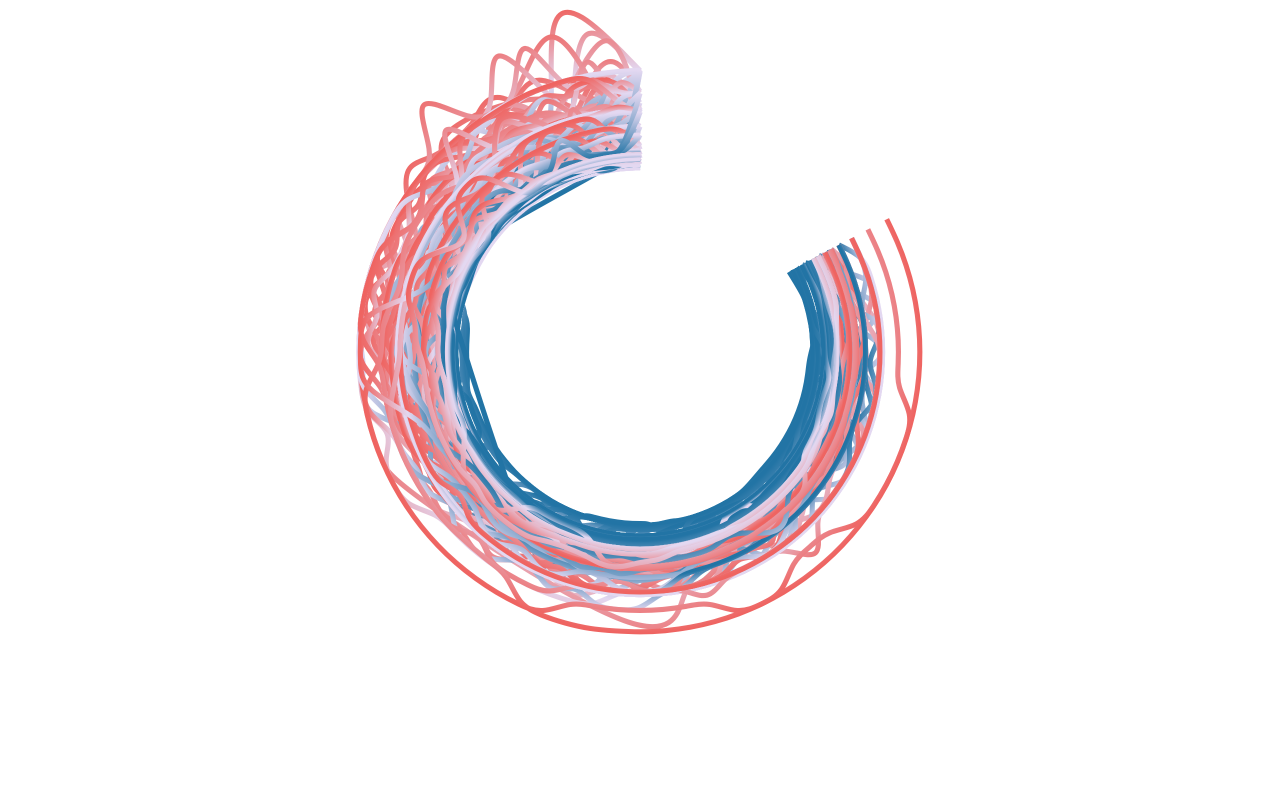
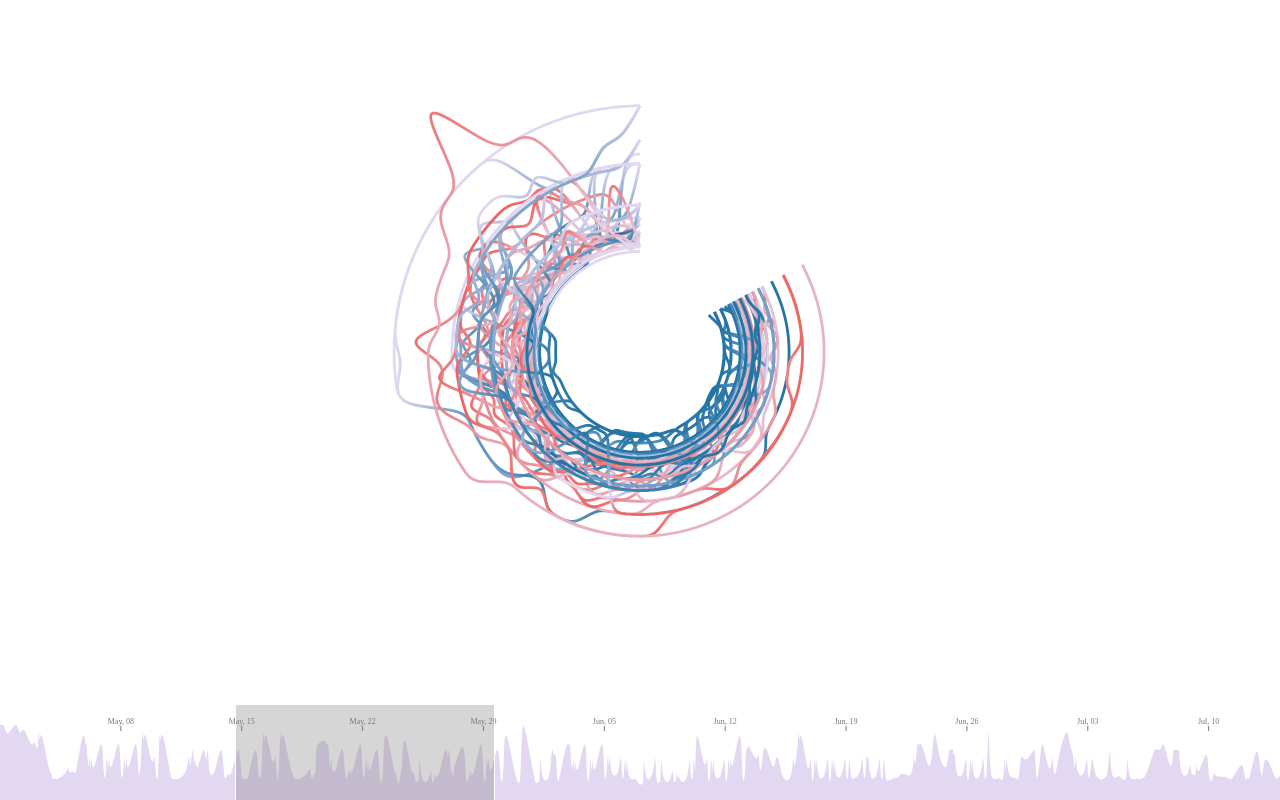
Before and after one commit to higsch/flyhigh, a Svelte app in the folder visualisation/app/: page / in a window 1280 px wide. Built offline with nearby package versions, Linux system fonts and the light colour scheme.

Commit message:
brush working

```diff
--- a/visualisation/app/public/global.css
+++ b/visualisation/app/public/global.css
@@ -10,6 +10,8 @@
 	--low-price: #2274A5;
 	--end-price: #E3D8F1;
 	--high-price: #EF6461;
+
+	--gray: #777;
 }
 
 /* Global dimensions */
@@ -23,6 +25,10 @@ html, body {
 
 /* Components */
 .wrapper {
+	display: flex;
+	align-items: center;
+	justify-content: center;
+	position: relative;
 	width: 100%;
 	height: 100%;
 }
--- a/visualisation/app/src/App.svelte
+++ b/visualisation/app/src/App.svelte
@@ -50,6 +50,8 @@
   // Set up the basic data object
   let data = dataPaths.map(elem => ({name: elem.name, data: []}));
 
+  let timeRange = [];
+
   // Fetch the data from csv and convert to D3 appropriate json
   onMount(async function () {
     data = await Promise.all(dataPaths.map(entry => {
@@ -66,6 +68,7 @@
     <div class="container radial-graph">
       {#await data.find(elem => elem.name === 'flights').data then data}
         <RadialGraph data={data}
+                     timeRange={timeRange}
                      colors={colors} />
       {/await}
     </div>
@@ -74,7 +77,8 @@
     <div class="container time-brush">
       {#await data.find(elem => elem.name === 'flightInfo').data then data}
         <TimeBrush data={data}
-                   colors={colors} />
+                   colors={colors}
+                   on:timerangeselected={(e) => timeRange = e.detail} />
       {/await}
     </div>
   </div>
--- a/visualisation/app/src/RadialGraph/RadialCanvas.svelte
+++ b/visualisation/app/src/RadialGraph/RadialCanvas.svelte
@@ -27,7 +27,7 @@
       .style('height', `${height}px`);
     ctx.scale(sf, sf);
     ctx.translate(width / 2, height / 2);
-    lineWidth = 2 * width / 500;
+    lineWidth = 2 * Math.min(width, height) / 500;
   }
 
   function renderColorGradients() {
--- a/visualisation/app/src/RadialGraph/RadialGraph.svelte
+++ b/visualisation/app/src/RadialGraph/RadialGraph.svelte
@@ -9,8 +9,8 @@
   import { formatTime } from '../utils';
 
   export let data;
-  export let minMaxTime = [];
-  export let maxAnimate = 50;
+  export let timeRange = [];
+  export let maxAnimate = 100;
   export let colors;
 
   const pi2 = 2 * Math.PI;
@@ -21,7 +21,7 @@
   let maxPrice = 0;
   let priceScale;
   let dataPreCalc;
-  let radialDataIndex = {};
+  let radialDataIndex;
   let slicedData;
 
   function dayToAngle(day) {
@@ -68,7 +68,7 @@
     // Define the price scale, i.e. radii
     priceScale = scaleLinear()
       .domain([0, maxPrice])
-      .range([width / 8, Math.min(width, height) * 0.5]);
+      .range([Math.min(width, height) / 11, Math.min(width, height) * 0.5]);
 
     // Nest the data by unique flights
     const dataNested = nest()
@@ -79,6 +79,8 @@
     dataPreCalc = preCalculateGeometry(dataNested);
 
     // build a departure index
+    if (dataPreCalc.length > 0) {
+      radialDataIndex = {};
       dataPreCalc.forEach((d, index) => {
         const departure = formatTime(d.departure);
         if (!Object.keys(radialDataIndex).includes(departure)) {
@@ -88,14 +90,14 @@
         }
       });
     }
+  }
 
   $: if (dataPreCalc) {
-    if (minMaxTime.length === 2) {
-      const start = radialDataIndex[minMaxTime[0]][0];
-      const stop = radialDataIndex[minMaxTime[1]][1];
-      if (Math.abs(stop - start) <= maxAnimate) {
+    if (radialDataIndex && timeRange.length === 2) {
+      const tr = timeRange.map(formatTime);
+      const start = radialDataIndex[tr[0]][0];
+      const stop = radialDataIndex[tr[1]][1];
       slicedData = dataPreCalc.slice(start, stop + 1);
-      }
     } else {
       slicedData = dataPreCalc;
     }
@@ -105,8 +107,8 @@
 <div class="wrapper" bind:offsetWidth={width} bind:offsetHeight={height}>
   <Coordinates />
   <RadialCanvas data={slicedData}
-                width={width}
-                height={height}
+                width={width - 10}
+                height={height - 10}
                 colors={colors} />
 </div>
 
--- a/visualisation/app/src/TimeBrush/TimeBrush.svelte
+++ b/visualisation/app/src/TimeBrush/TimeBrush.svelte
@@ -1,4 +1,144 @@
 <script>
-  export let data = [];
+  import { createEventDispatcher } from 'svelte';
+
+  import {
+    select as d3select,
+    scaleTime,
+    extent,
+    scaleLinear,
+    max as d3max,
+    area as d3area,
+    curveBasis,
+    timeFormat,
+    brushX,
+    event as d3event,
+    timeDay } from 'd3';
+  import { timeParser } from '../utils';
+
+  export let data;
   export let colors;
+
+  const dispatch = createEventDispatcher();
+  const padding = {
+    top: 20
+  };
+
+  let width, height;
+  let svg;
+  let x, y;
+  let area;
+  let path;
+  let ticks;
+  let brush;
+  let isInit = true;
+
+  function brushed() {
+    if (!isInit && !d3event.sourceEvent || !d3event.selection) return;
+    isInit = false;
+
+    const selectionX = d3event.selection;
+    let selectionTime = selectionX.map(x.invert);
+    let selectionTimeRounded = selectionTime.map(timeDay.round);
+
+    if (selectionTimeRounded[0] >= selectionTimeRounded[1]) {
+      selectionTimeRounded[0] = timeDay.floor(selectionTime[0]);
+      selectionTimeRounded[1] = timeDay.offset(selectionTimeRounded[0]);
+    }
+
+    if (d3event.type === 'end') {
+      d3select(this).transition().call(d3event.target.move, selectionTimeRounded.map(x));
+    }
+
+    dispatch('timerangeselected', selectionTimeRounded);
+  }
+
+  $: if (data && data.length > 0 && width && height) {
+    x = scaleTime()
+      .domain(extent(data, d => d.departure))
+      .range([0, width]);
+
+    y = scaleLinear()
+      .domain([0, d3max(data, d => d.endPrice)])
+      .range([height, padding.top]);
+
+    area = d3area()
+      .x(d => x(d.departure))
+      .y0(y(0))
+      .y1(d => y(d.endPrice))
+      .curve(curveBasis);
+
+    path = area(data);
+
+    let lastTime = data[0].departure;
+    ticks = data.map(({ departure }, index) => {
+      let show;
+      if ((departure - lastTime) / (1000 * 60 * 60 * 24) >= 7) {
+        lastTime = departure;
+        show = true;
+      } else {
+        show = false;
+      }
+      return {
+        id: index,
+        departure,
+        show
+      };
+    });
+  }
+
+  $: if (svg && x) {
+    d3select('#svg-target').selectAll('g.brush').remove();
+
+    brush = brushX()
+      .extent([[0, 0], [width, height]])
+      .on('brush end', brushed);
+
+    d3select('#svg-target').append('g')
+      .attr('class', 'brush')
+      .call(brush)
+      .call(brush.move,
+        [x(timeParser('2019-05-15T00:00:00Z')), x(timeParser('2019-05-30T00:00:00Z'))]);
+  }
 </script>
+
+<div class="wrapper" bind:offsetWidth={width} bind:offsetHeight={height}>
+  {#if path}
+    <svg id="svg-target" bind:this={svg}>
+      <g class="axis" transform="translate(0 {padding.top})">
+        {#each ticks as {departure, show, id}, i (id)}
+          {#if show}
+            <g class="tick" transform="translate({x(departure)} 0)">
+              <text>{timeFormat('%b, %d')(departure)}</text>
+              <line x1={0} y1={0} x2={0} y2={5} transform="translate(0 2)"></line>
+            </g>
+          {/if}
+        {/each}
+      </g>
+      <g class="end-price">
+        <path class="end-price-area"
+              d={path}></path>
+      </g>
+    </svg>
+  {/if}
+</div>
+
+<style>
+  svg {
+    width: 100%;
+    height: 100%;
+  }
+
+  g.end-price {
+    fill: var(--end-price);
+  }
+
+  g.tick text {
+    fill: var(--gray);
+    font-size: 0.5rem;
+    text-anchor: middle;
+  }
+
+  g.tick line {
+    stroke: var(--gray);
+  }
+</style>
```
Also changed, not shown: 1 other file (tests, documents, lock files or other folders). Lines whose indentation alone changed are shown as unchanged.
